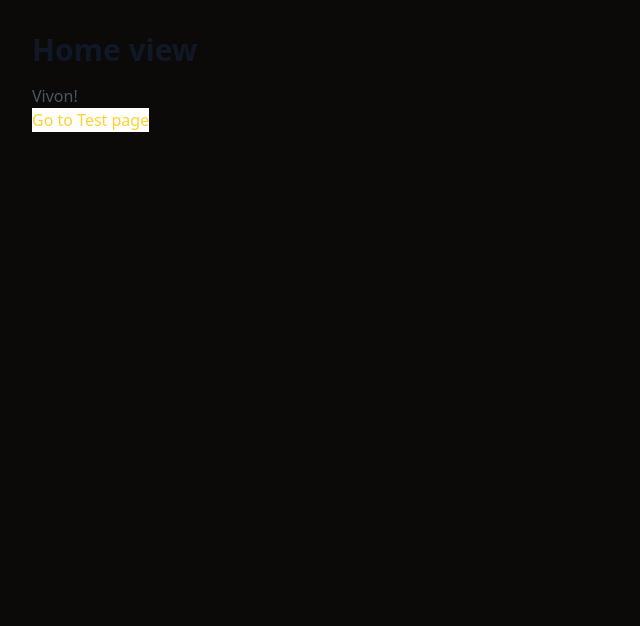
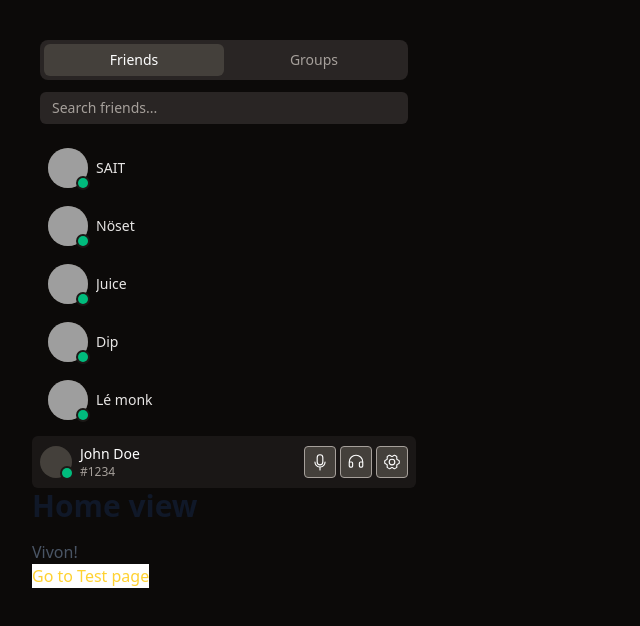
Before and after one commit to vivonINC/vivon-app, a React (Vite) app in the folder frontend/: page /home in a window 1280 px wide. Shown: the top 626 px of the page, without its empty margins (0-640 px from the left). Built offline with nearby package versions, Linux system fonts and the light colour scheme; grey boxes are pictures that could not be loaded.

Commit message:
feat: re added sidebar

```diff
--- /dev/null
+++ b/frontend/src/UiLib/IconButton.tsx
@@ -0,0 +1,43 @@
+import type { ButtonHTMLAttributes } from 'react';
+import type { Icon } from '@phosphor-icons/react';
+
+interface IconButtonProps extends ButtonHTMLAttributes<HTMLButtonElement> {
+  icon: Icon;
+  variant?: 'default' | 'primary' | 'success';
+  size?: 'sm' | 'md' | 'lg';
+}
+
+const variantStyles = {
+  default: 'bg-stone-700 hover:bg-stone-600',
+  primary: 'bg-stone-800 hover:bg-stone-700',
+  success: 'bg-emerald-800 hover:bg-emerald-700',
+} as const;
+
+const sizeStyles = {
+  sm: 'p-1',
+  md: 'p-1.5',
+  lg: 'p-3',
+} as const;
+
+const iconSizes = {
+  sm: 16,
+  md: 18,
+  lg: 24,
+} as const;
+
+export function IconButton({
+  icon: Icon,
+  variant = 'default',
+  size = 'md',
+  className = '',
+  ...props
+}: IconButtonProps) {
+  return (
+    <button
+      className={`border border-stone-400 text-white rounded-sm transition-colors ${variantStyles[variant]} ${sizeStyles[size]} ${className}`}
+      {...props}
+    >
+      <Icon size={iconSizes[size]} />
+    </button>
+  );
+}
--- /dev/null
+++ b/frontend/src/UiLib/SidebarItem.tsx
@@ -0,0 +1,48 @@
+import { useNavigate } from 'react-router-dom';
+
+interface SidebarItemProps {
+  avatar: string;
+  name: string;
+  isOnline?: boolean;
+  userId: string;
+  lastMessage?: string;
+  lastMessageDate?: string;
+}
+
+export default function SidebarItem({
+  avatar,
+  name,
+  isOnline,
+  userId,
+  lastMessage,
+  lastMessageDate,
+}: SidebarItemProps) {
+  const navigate = useNavigate();
+
+  const handleClick = () => {
+    navigate(`/chat/${userId}`);
+  };
+
+  return (
+    <div
+      onClick={handleClick}
+      className="flex items-center gap-2 px-2 py-2 rounded hover:bg-stone-800 transition-colors cursor-pointer"
+    >
+      <div className="relative">
+        <div className="w-10 h-10 rounded-full bg-stone-700">
+          <img src={avatar} alt={name} className="w-full h-full object-cover rounded-full" />
+        </div>
+        {isOnline && (
+          <div className="absolute bottom-0 right-0 w-2.5 h-2.5 bg-emerald-500 rounded-full ring-2 ring-stone-900" />
+        )}
+      </div>
+      <div className="flex-1 min-w-0">
+        <div className="flex justify-between items-center">
+          <span className="text-sm font-medium text-stone-200 truncate">{name}</span>
+          {lastMessageDate && <span className="text-xs text-stone-400">{lastMessageDate}</span>}
+        </div>
+        {lastMessage && <p className="text-xs text-stone-400 truncate">{lastMessage}</p>}
+      </div>
+    </div>
+  );
+}
--- /dev/null
+++ b/frontend/src/UiLib/SidebarItems.tsx
@@ -0,0 +1,83 @@
+import { useState } from 'react';
+import { users } from './mock';
+import type { User } from '../types';
+import SidebarItem from './SidebarItem';
+
+const mockUsers: User[] = users;
+
+const mockGroups = [
+  { id: '1', name: 'Gaming Squad', avatar: '../avatars/8bithero.png' },
+  { id: '2', name: 'Study Group', avatar: '../assets/avatars/deadlock.png' },
+  { id: '3', name: 'Project Team', avatar: '../assets/avatars/squid.png' },
+];
+
+export default function SidebarItems() {
+  const [activeTab, setActiveTab] = useState<'friends' | 'groups'>('friends');
+  const [searchQuery, setSearchQuery] = useState('');
+
+  const activeTabClass = 'bg-stone-700 text-white';
+  const inactiveTabClass = 'text-stone-400 hover:text-white';
+
+  const filteredUsers = mockUsers.filter(user =>
+    user.username.toLowerCase().includes(searchQuery.toLowerCase())
+  );
+
+  return (
+    <div className="flex flex-col flex-1 min-h-0">
+      <div className="p-2 space-y-3">
+        {/* Tabs */}
+        <div className="flex bg-stone-800 rounded-lg p-1">
+          <button
+            className={`flex-1 px-4 py-1.5 text-sm rounded-md transition-colors ${
+              activeTab === 'friends' ? activeTabClass : inactiveTabClass
+            }`}
+            onClick={() => setActiveTab('friends')}
+          >
+            Friends
+          </button>
+          <button
+            className={`flex-1 px-4 py-1.5 text-sm rounded-md transition-colors ${
+              activeTab === 'groups' ? activeTabClass : inactiveTabClass
+            }`}
+            onClick={() => setActiveTab('groups')}
+          >
+            Groups
+          </button>
+        </div>
+
+        {/* Search */}
+        <div>
+          <input
+            type="text"
+            placeholder={`Search ${activeTab}...`}
+            value={searchQuery}
+            onChange={e => setSearchQuery(e.target.value)}
+            className="w-full bg-stone-800 rounded-md px-3 py-1.5 text-sm text-white placeholder-stone-400 focus:outline-none focus:ring-1 focus:ring-stone-600"
+          />
+        </div>
+      </div>
+
+      {/* List */}
+      <div className="flex-1 min-h-0 overflow-y-auto p-2 space-y-0.5">
+        {activeTab === 'friends'
+          ? filteredUsers.map(user => (
+              <SidebarItem
+                key={user.id}
+                avatar={user.avatar}
+                name={user.displayName}
+                isOnline={user.isOnline}
+                userId={user.id}
+              />
+            ))
+          : mockGroups.map(group => (
+              <SidebarItem
+                key={group.id}
+                avatar={group.avatar}
+                name={group.name}
+                userId={group.id}
+              />
+            ))}
+      </div>
+    </div>
+  );
+}
--- /dev/null
+++ b/frontend/src/UiLib/SidebarUserSection.tsx
@@ -0,0 +1,46 @@
+import { MicrophoneIcon, HeadphonesIcon, GearSixIcon } from '@phosphor-icons/react';
+import { IconButton } from './IconButton';
+
+export default function SidebarUserSection() {
+  return (
+    <div className="p-2 bg-stone-800/50 rounded-md">
+      <div className="flex items-center gap-2">
+        {/* Avatar and Name */}
+        <div className="flex items-center gap-2 flex-1">
+          <div className="relative">
+            <div className="w-8 h-8 rounded-full bg-stone-700">
+              {/* Avatar image would go here */}
+            </div>
+            <div className="absolute bottom-0 right-0 w-2.5 h-2.5 bg-emerald-500 rounded-full ring-2 ring-stone-900" />
+          </div>
+          <div className="flex flex-col">
+            <span className="text-sm text-white font-medium">John Doe</span>
+            <span className="text-xs text-stone-400">#1234</span>
+          </div>
+        </div>
+
+        {/* Controls */}
+        <div className="flex gap-1">
+          <IconButton
+            icon={MicrophoneIcon}
+            variant="default"
+            size="md"
+            className="text-stone-400 hover:text-white hover:bg-stone-700"
+          />
+          <IconButton
+            icon={HeadphonesIcon}
+            variant="default"
+            size="md"
+            className="text-stone-400 hover:text-white hover:bg-stone-700"
+          />
+          <IconButton
+            icon={GearSixIcon}
+            variant="default"
+            size="md"
+            className="text-stone-400 hover:text-white hover:bg-stone-700"
+          />
+        </div>
+      </div>
+    </div>
+  );
+}
--- /dev/null
+++ b/frontend/src/UiLib/mock.ts
@@ -0,0 +1,44 @@
+import type { User } from '../types';
+
+export const users: User[] = [
+  {
+    id: '1',
+    username: 'Xscissors',
+    displayName: 'SAIT',
+    avatar: '../assets/avatars/8bithero.png',
+    status: 'online',
+    isOnline: true,
+  },
+  {
+    id: '2',
+    username: 'Nöset',
+    displayName: 'Nöset',
+    avatar: '../assets/avatars/deadlock.png',
+    status: 'online',
+    isOnline: true,
+  },
+  {
+    id: '3',
+    username: 'Juice',
+    displayName: 'Juice',
+    status: 'online',
+    isOnline: true,
+    avatar: '../assets/avatars/genji.png',
+  },
+  {
+    id: '4',
+    username: 'Dip',
+    displayName: 'Dip',
+    status: 'online',
+    isOnline: true,
+    avatar: '../assets/avatars/squid.png',
+  },
+  {
+    id: '5',
+    username: 'Lé monk',
+    displayName: 'Lé monk',
+    status: 'online',
+    isOnline: true,
+    avatar: '../assets/avatars/winston.png',
+  },
+];
--- a/frontend/src/views/HomeView.tsx
+++ b/frontend/src/views/HomeView.tsx
@@ -1,4 +1,5 @@
 import { useNavigate } from "react-router-dom";
+import Sidebar from "./SidebarView";
 
 export default function Home() {
   const nav = useNavigate();
@@ -7,6 +8,7 @@ export default function Home() {
   }
   return (
     <div className="p-8">
+      <Sidebar/>
       <h1 className="text-3xl font-bold text-gray-900">Home view</h1>
       <p className="mt-4 text-gray-600">Vivon!</p>
       <button onClick={handleClick} className="bg-white text-amber-300">Go to Test page</button>
--- a/frontend/src/views/LoginView.tsx
+++ b/frontend/src/views/LoginView.tsx
@@ -5,6 +5,7 @@ export default function Login() {
   const navigate = useNavigate();
   const [email, setEmail] = useState('');
   const [password, setPassword] = useState('');
+  const [error, setError] = useState('');
 
   const handleSubmit = async (e: { preventDefault: () => void; }) => {
     e.preventDefault(); // Prevent page reload
@@ -24,7 +25,7 @@ export default function Login() {
 
     }
     else{
-      console.log(response.status.toString)
+      setError('Not a valid login')
     }
      //Not safe to store in local storage?
   };
@@ -44,6 +45,7 @@ export default function Login() {
         </button>
       </form>
       <button onClick={() => navigate("/register")} className=' mt-2 block w-1/2 mx-auto bg-blue-400 rounded-2xl border border-black'>Registration</button>
+      <p className='text-red-600 block w-fit h-5 mx-auto'>{error}</p>
     </div>
   );
 }
--- /dev/null
+++ b/frontend/src/views/SidebarView.tsx
@@ -0,0 +1,15 @@
+import SidebarUserSection from '../UiLib/SidebarUserSection';
+import SidebarItems from '../UiLib/SidebarItems';
+
+function Sidebar() {
+  return (
+    <div className="flex flex-col w-96 not-first:bg-stone-900">
+      <SidebarItems />
+      <div className="mt-auto">
+        <SidebarUserSection />
+      </div>
+    </div>
+  );
+}
+
+export default Sidebar;
```
